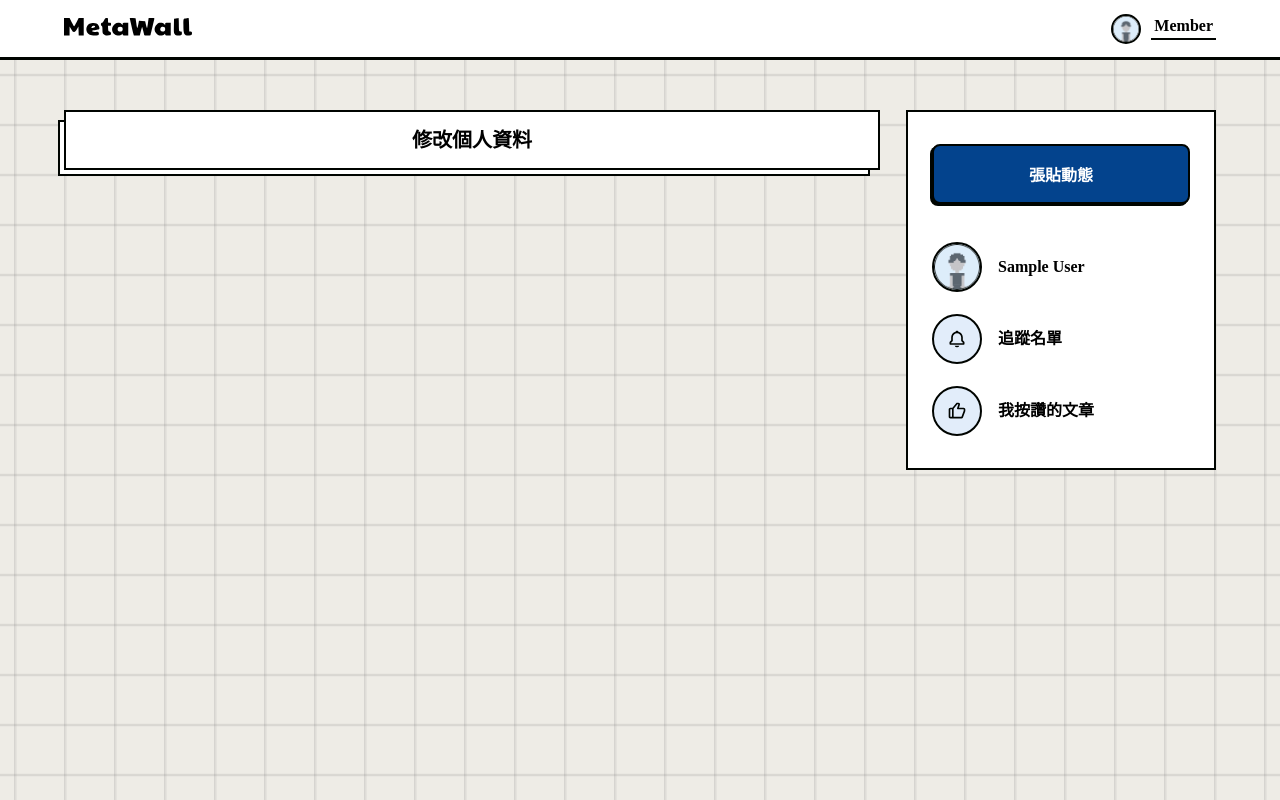
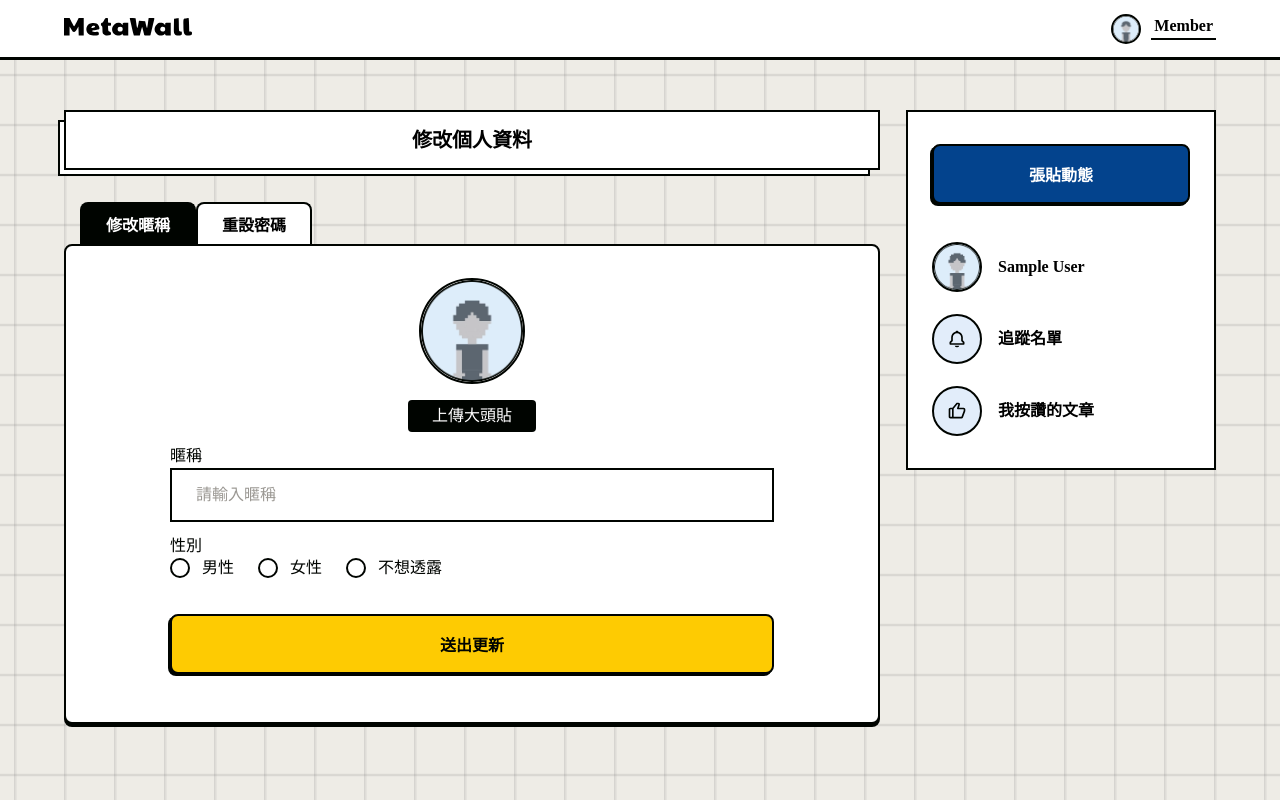
Before and after one commit to Reynold-Ren/meta-wall-frontend, a React (Create React App) app: page /profile in a window 1280 px wide. Built offline with nearby package versions, Linux system fonts and the light colour scheme; sample sign-in values are in the browser's storage.

Commit message:
Add EditProfile Layout & Connect APIs

```diff
--- a/src/apis/apis.ts
+++ b/src/apis/apis.ts
@@ -2,7 +2,14 @@ import instance from './axios';
 import { AxiosResponse, AxiosRequestConfig, AxiosError } from 'axios';
 import { useLocalStorage } from '../helpers/useLocalSotrage';
 import { CommonResponseType } from '../models/basic.interface';
-import { LoginParams, LoginResponseType, RegisterParams } from '../models/user.interface';
+import {
+	LoginParams,
+	LoginResponseType,
+	RegisterParams,
+	ResetPasswordParams,
+	EditProfileParams,
+	EditProfileResponseType,
+} from '../models/user.interface';
 import { CreatePostParams, PostResponseType } from '../models/post.interface';
 
 const getAuth = (token: string): object => ({
@@ -16,6 +23,8 @@ const request = {
 	get: (url: string) => instance.get(url).then(responseBody).catch(errorBody),
 	post: (url: string, body: any, headers?: AxiosRequestConfig) =>
 		instance.post(url, body, headers).then(responseBody).catch(errorBody),
+	patch: (url: string, body: any, headers?: AxiosRequestConfig) =>
+		instance.patch(url, body, headers).then(responseBody).catch(errorBody),
 	put: (url: string, body: any) => instance.put(url, body).then(responseBody).catch(errorBody),
 	delete: (url: string) => instance.delete(url).then(responseBody).catch(errorBody),
 };
@@ -23,6 +32,10 @@ const request = {
 export const User = {
 	login: (params: LoginParams): Promise<LoginResponseType> => request.post('/user/login', params),
 	register: (params: RegisterParams): Promise<LoginResponseType> => request.post('/user/create', params),
+	resetPassword: (params: ResetPasswordParams): Promise<CommonResponseType> =>
+		request.post('/user/update_password', params, getAuth(useLocalStorage.getToken())),
+	editProfile: (params: EditProfileParams): Promise<EditProfileResponseType> =>
+		request.patch('/user/profile', params, getAuth(useLocalStorage.getToken())),
 };
 
 export const Post = {
--- a/src/apis/axios.ts
+++ b/src/apis/axios.ts
@@ -5,7 +5,7 @@ const instance = axios.create({
 		'Content-Type': 'application/json',
 	},
 	baseURL: process.env.REACT_APP_API_URL,
-	timeout: 3000,
+	timeout: 10000,
 });
 
 export default instance;
--- /dev/null
+++ b/src/components/Tab/EditProfile/editProfile.scss
@@ -0,0 +1,78 @@
+@import '../../../scss/setup';
+
+.editProfileFormContainer {
+	&__inputGroup {
+		@extend %inputGroup;
+		&-avatar {
+			width: 106px;
+			height: 106px;
+			border: 2px solid $black;
+			border-radius: 50%;
+			margin-bottom: 16px;
+			overflow: hidden;
+			img {
+				width: 100%;
+				height: 100%;
+				object-fit: cover;
+			}
+		}
+		&:nth-child(1) {
+			@include columnVertically();
+			margin-bottom: 0;
+		}
+		&:nth-child(3) {
+			margin-bottom: 32px;
+		}
+		&__radioContainer {
+			label {
+				display: inline-flex;
+				align-items: center;
+				position: relative;
+				cursor: pointer;
+				user-select: none;
+				margin-right: 24px;
+				& input:checked ~ .checkmark:after {
+					display: block;
+				}
+				& .checkmark::after {
+					top: 0;
+					bottom: 0;
+					left: 0;
+					right: 0;
+					margin: auto;
+					width: 10px;
+					height: 10px;
+					border-radius: 50%;
+					background: $black;
+				}
+			}
+			input {
+				position: absolute;
+				opacity: 0;
+				height: 0;
+				width: 0;
+			}
+			.checkmark {
+				position: relative;
+				height: 20px;
+				width: 20px;
+				background-color: $white;
+				border: 2px solid $black;
+				border-radius: 50%;
+				margin-right: 12px;
+				&::after {
+					content: '';
+					position: absolute;
+					display: none;
+				}
+			}
+		}
+	}
+	.errorMessage {
+		@extend %errorMessage;
+		&-apis {
+			padding-top: 0;
+			margin: 16px 0;
+		}
+	}
+}
--- /dev/null
+++ b/src/components/Tab/EditProfile/index.tsx
@@ -0,0 +1,104 @@
+import './editProfile.scss';
+import { useForm, SubmitHandler } from 'react-hook-form';
+import { useState } from 'react';
+import Button from '../../Button';
+import Uploader from '../../Uploader';
+import defaultAvatar from '../../../assets/user_default.png';
+import { User } from '../../../apis/apis';
+
+interface IFormValues {
+	photo: string;
+	name: string;
+	gender: 'male' | 'female' | 'x';
+}
+
+const EditProfile = () => {
+	const [imageUrl, setImageUrl] = useState<string>('');
+	const [isError, setError] = useState<boolean>(false);
+	const [errorMessage, setErrorMessage] = useState<string>('');
+	const {
+		register,
+		formState: { errors },
+		handleSubmit,
+		setValue,
+	} = useForm<IFormValues>();
+
+	const onSubmit: SubmitHandler<IFormValues> = async (data) => {
+		const { name, gender, photo = '' } = data;
+		const result = await User.editProfile({ name, gender, photo });
+		if (result.status) {
+			console.log(result);
+		} else {
+			setError(true);
+			setErrorMessage(result.message);
+		}
+	};
+
+	const checkErrors = () => (Object.keys(errors).length === 0 ? false : true);
+
+	const getUploadResult = (status: boolean, msg: string): void => {
+		if (status) {
+			setImageUrl(msg);
+			setValue('photo', msg);
+		} else {
+			setError(true);
+			setErrorMessage(msg);
+		}
+	};
+
+	return (
+		<form onSubmit={handleSubmit(onSubmit)} className="editProfileFormContainer">
+			<div className="editProfileFormContainer__inputGroup">
+				<div className="editProfileFormContainer__inputGroup-avatar">
+					<img src={imageUrl === '' ? defaultAvatar : imageUrl} alt="" />
+				</div>
+				<Uploader type="avatar" handleUploadFinnish={getUploadResult} />
+			</div>
+			<div className="editProfileFormContainer__inputGroup">
+				<label>暱稱</label>
+				<input
+					placeholder="請輸入暱稱"
+					{...register('name', {
+						required: '名稱為必要資訊',
+						minLength: {
+							value: 1,
+							message: '名稱請大於 1 個字',
+						},
+						maxLength: {
+							value: 50,
+							message: '名稱長度過長，最多只能 50 個字',
+						},
+						validate: {
+							trim: (v) => v.trim() !== '' || '名稱為必要資訊',
+						},
+					})}
+				/>
+				{errors.name?.message !== '' && <span className="errorMessage">{errors.name?.message}</span>}
+			</div>
+			<div className="editProfileFormContainer__inputGroup">
+				<label>性別</label>
+				<div className="editProfileFormContainer__inputGroup__radioContainer">
+					<label htmlFor="field-male">
+						<input {...register('gender')} type="radio" name="gender" value="male" id="field-male" />
+						<span className="checkmark"></span>
+						男性
+					</label>
+					<label htmlFor="field-female">
+						<input {...register('gender')} type="radio" name="gender" value="female" id="field-female" />
+						<span className="checkmark"></span>
+						女性
+					</label>
+					<label htmlFor="field-x">
+						<input {...register('gender')} type="radio" name="gender" value="x" id="field-x" />
+						<span className="checkmark"></span>
+						不想透露
+					</label>
+				</div>
+			</div>
+			{isError && <span className="errorMessage errorMessage-apis">{errorMessage}</span>}
+			<Button wording="送出更新" style="primary" layout="EditProfile" disabled={checkErrors()} />
+		</form>
+	);
+};
+
+export default EditProfile;
--- /dev/null
+++ b/src/components/Tab/ResetPassword/index.tsx
@@ -0,0 +1,61 @@
+import './resetPassword.scss';
+import { useState } from 'react';
+import { useForm, SubmitHandler } from 'react-hook-form';
+import { User } from '../../../apis/apis';
+import Button from '../../Button';
+
+interface IFormValues {
+	password: string;
+	confirmPwd: string;
+}
+
+const ResetPassword = () => {
+	const [isError, setError] = useState<boolean>(false);
+	const [errorMessage, setErrorMessage] = useState<string>('');
+	const {
+		register,
+		formState: { errors },
+		handleSubmit,
+	} = useForm<IFormValues>();
+
+	const onSubmit: SubmitHandler<IFormValues> = async (data) => {
+		const { password, confirmPwd } = data;
+		const result = await User.resetPassword({ password, confirmPassword: confirmPwd });
+		if (result.status) {
+			console.log(result);
+		} else {
+			setError(true);
+			setErrorMessage(result.message);
+		}
+	};
+
+	const checkErrors = () => (Object.keys(errors).length === 0 ? false : true);
+
+	return (
+		<form onSubmit={handleSubmit(onSubmit)} className="resetFormContainer">
+			<div className="resetFormContainer__inputGroup">
+				<label>輸入新密碼</label>
+				<input
+					placeholder="請輸入新密碼"
+					{...register('password', {
+						required: '新密碼尚未填寫',
+					})}
+				/>
+				{errors.password?.message !== '' && <span className="errorMessage">{errors.password?.message}</span>}
+			</div>
+			<div className="resetFormContainer__inputGroup">
+				<label>再次輸入</label>
+				<input
+					type="confirmPwd"
+					placeholder="再次輸入新密碼"
+					{...register('confirmPwd', { required: '請再次輸入密碼' })}
+				/>
+				{errors.confirmPwd?.message !== '' && <span className="errorMessage">{errors.confirmPwd?.message}</span>}
+			</div>
+			{isError && <span className="errorMessage errorMessage-apis">{errorMessage}</span>}
+			<Button wording="重設密碼" style="primary" layout="EditProfile" disabled={checkErrors()} />
+		</form>
+	);
+};
+
+export default ResetPassword;
--- /dev/null
+++ b/src/components/Tab/ResetPassword/resetPassword.scss
@@ -0,0 +1,17 @@
+@import '../../../scss/setup';
+
+.resetFormContainer {
+	&__inputGroup {
+		@extend %inputGroup;
+		&:nth-child(2) {
+			margin-bottom: 32px;
+		}
+	}
+	.errorMessage {
+		@extend %errorMessage;
+		&-apis {
+			padding-top: 0;
+			margin: 16px 0;
+		}
+	}
+}
--- /dev/null
+++ b/src/components/Tabs/index.tsx
@@ -0,0 +1,37 @@
+import { FC } from 'react';
+import './tabs.scss';
+
+type TabsProps = {
+	tabs: {
+		label: string;
+		index: number;
+		Component: FC<{ index: number }>;
+	}[];
+	selectedTab: number;
+	onClick: (index: number) => void;
+};
+
+const Tabs = ({ tabs, selectedTab, onClick }: TabsProps) => {
+	const Panel = tabs && tabs.find((tab) => tab.index === selectedTab);
+
+	return (
+		<div className="tabsContainer">
+			<div className="tabsContainer__head">
+				{tabs.map((tab) => (
+					<button
+						className={selectedTab === tab.index ? 'active' : ''}
+						onClick={() => onClick(tab.index)}
+						key={tab.index}
+						type="button"
+						tabIndex={selectedTab === tab.index ? 0 : -1}
+					>
+						{tab.label}
+					</button>
+				))}
+			</div>
+			<div className="tabsContainer__body">{Panel && <Panel.Component index={selectedTab} />}</div>
+		</div>
+	);
+};
+
+export default Tabs;
--- /dev/null
+++ b/src/components/Tabs/tabs.scss
@@ -0,0 +1,30 @@
+@import '../../scss/setup';
+
+.tabsContainer {
+	width: 100%;
+	margin-top: 32px;
+	&__head {
+		@include rowVertically();
+		justify-content: flex-start;
+		padding-left: 16px;
+		button {
+			font-size: $font-m;
+			font-weight: bold;
+			padding: 8px 24px;
+			background-color: $white;
+			border: 2px solid $black;
+			border-bottom: none;
+			border-radius: 8px 8px 0px 0px;
+			&.active {
+				background-color: $black;
+				color: $white;
+			}
+		}
+	}
+	&__body {
+		@include basicBorder();
+		box-shadow: 0px 3px 0px $black;
+		background-color: $white;
+		padding: 32px 104px;
+	}
+}
--- a/src/context/auth.tsx
+++ b/src/context/auth.tsx
@@ -20,7 +20,7 @@ export const AuthProvider = ({ children }: { children: React.ReactNode }) => {
 
 	const signin = async (params: LoginParams, successCallback: VoidFunction, failedCallback: (msg: string) => void) => {
 		const result = await User.login(params);
-		if (result.data.token) {
+		if (result.data?.token) {
 			const { _id, name, token } = result.data;
 			useLocalStorage.setUser(JSON.stringify({ id: _id, name, token }));
 			setUser({
--- a/src/models/basic.interface.ts
+++ b/src/models/basic.interface.ts
@@ -2,3 +2,5 @@ export interface CommonResponseType {
 	status: boolean;
 	message: string;
 }
+
+export type Simplify<T> = T extends Record<string, any> ? { [K in keyof T]: Simplify<T[K]> } : T;
--- a/src/views/Profile/index.tsx
+++ b/src/views/Profile/index.tsx
@@ -1,9 +1,35 @@
+import { useState, FC } from 'react';
 import Title from '../../components/Title';
+import Tabs from '../../components/Tabs';
+import EditProfile from '../../components/Tab/EditProfile';
+import ResetPassword from '../../components/Tab/ResetPassword';
+
+type TabsType = {
+	label: string;
+	index: number;
+	Component: FC;
+}[];
+
+const tabs: TabsType = [
+	{
+		label: '修改暱稱',
+		index: 1,
+		Component: EditProfile,
+	},
+	{
+		label: '重設密碼',
+		index: 2,
+		Component: ResetPassword,
+	},
+];
 
 const Profile = () => {
+	const [selectedTab, setSelectedTab] = useState<number>(tabs[0].index);
+
 	return (
 		<div>
 			<Title wording="修改個人資料" />
+			<Tabs selectedTab={selectedTab} onClick={setSelectedTab} tabs={tabs} />
 		</div>
 	);
 };
```
Also changed, not shown: src/models/user.interface.ts (+19 -0 lines).
